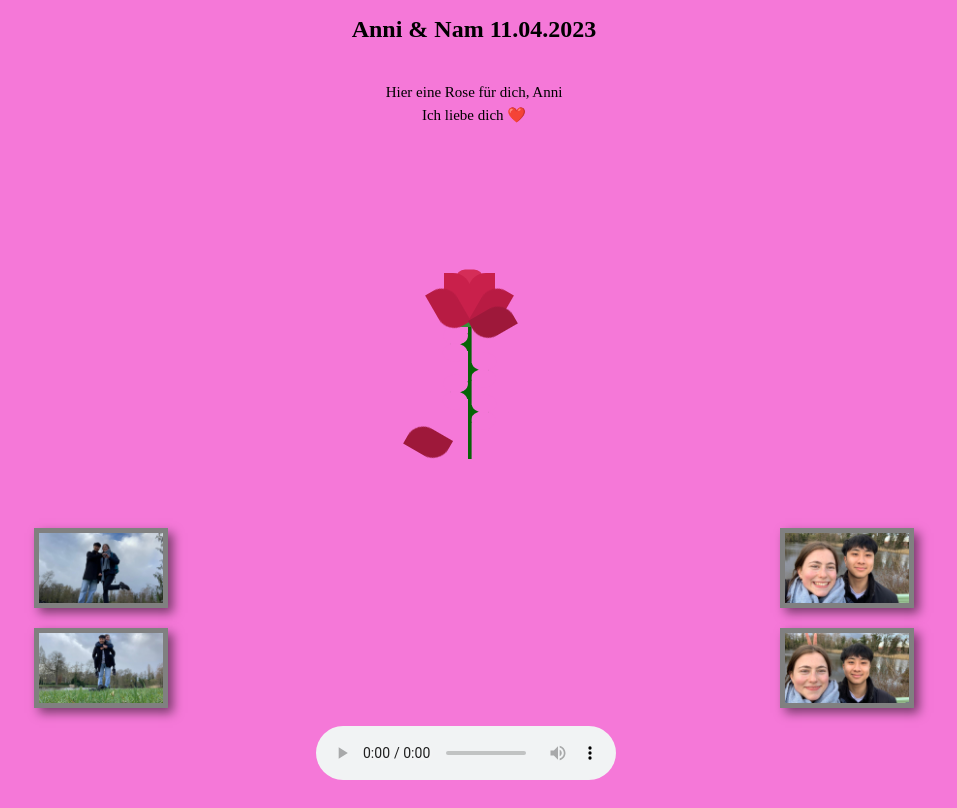
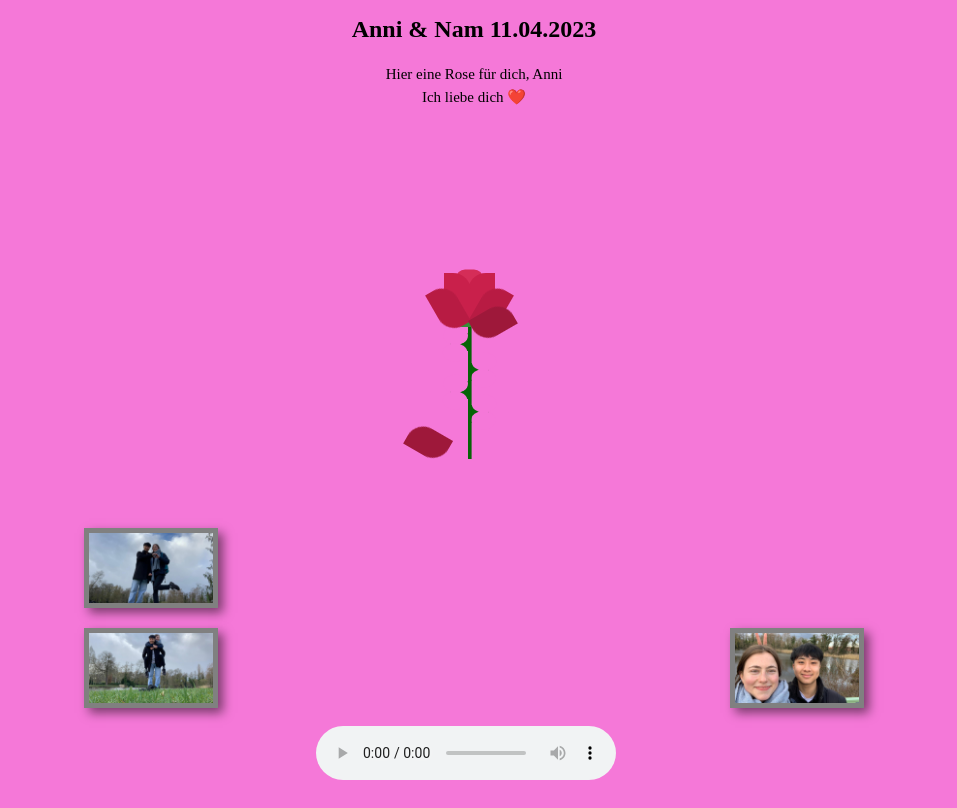
Before and after one commit to NamCung/AnniNamMobile, a plain HTML site: page index.html in a window 1280 px wide. Shown: the whole page, without its empty margins (174-1131 px from the left). Drawn offline with Linux system fonts and the light colour scheme.

Commit message:
Update index.html

```diff
--- a/index.html
+++ b/index.html
@@ -12,7 +12,7 @@
 
         <h1>Anni & Nam 11.04.2023</h1>
 		<br>
-		<br>
+
 		<p>Hier eine Rose für dich, Anni</p>
         <p>Ich liebe dich ❤️</p>
 
@@ -21,19 +21,19 @@
     </div>
 	<img src="Jak.jpg"
 	height = "70"
-	style="position: absolute; bottom: 200px; right: 200px; border: 5px solid gray; box-shadow: 5px 5px 10px rgba(0,0,0,0.5);">
+	style="position: absolute; bottom: 200px; right: 2250px; border: 5px solid gray; box-shadow: 5px 5px 10px rgba(0,0,0,0.5);">
 
 	<img src="Hak.jpg"
 	height ="70"
-	style="position: absolute; bottom: 100px; left: 200px;border: 5px solid gray; box-shadow: 5px 5px 10px rgba(0,0,0,0.5);">
+	style="position: absolute; bottom: 100px; left: 250px;border: 5px solid gray; box-shadow: 5px 5px 10px rgba(0,0,0,0.5);">
 
 	<img src = "Nak.jpg"
 	height = "70"
-	style="position: absolute; bottom: 100px; right: 200px; border: 5px solid gray; box-shadow: 5px 5px 10px rgba(0,0,0,0.5);">
+	style="position: absolute; bottom: 100px; right: 250px; border: 5px solid gray; box-shadow: 5px 5px 10px rgba(0,0,0,0.5);">
 
 	<img src = "Fak.jpg"
 	height = "70"
-	style="position: absolute; bottom: 200px; left: 200px; border: 5px solid gray; box-shadow: 5px 5px 10px rgba(0,0,0,0.5);">
+	style="position: absolute; bottom: 200px; left: 250px; border: 5px solid gray; box-shadow: 5px 5px 10px rgba(0,0,0,0.5);">
 
 	<audio id="meinAudio" controls>
 		<source src="Lauf.mp3">
```
